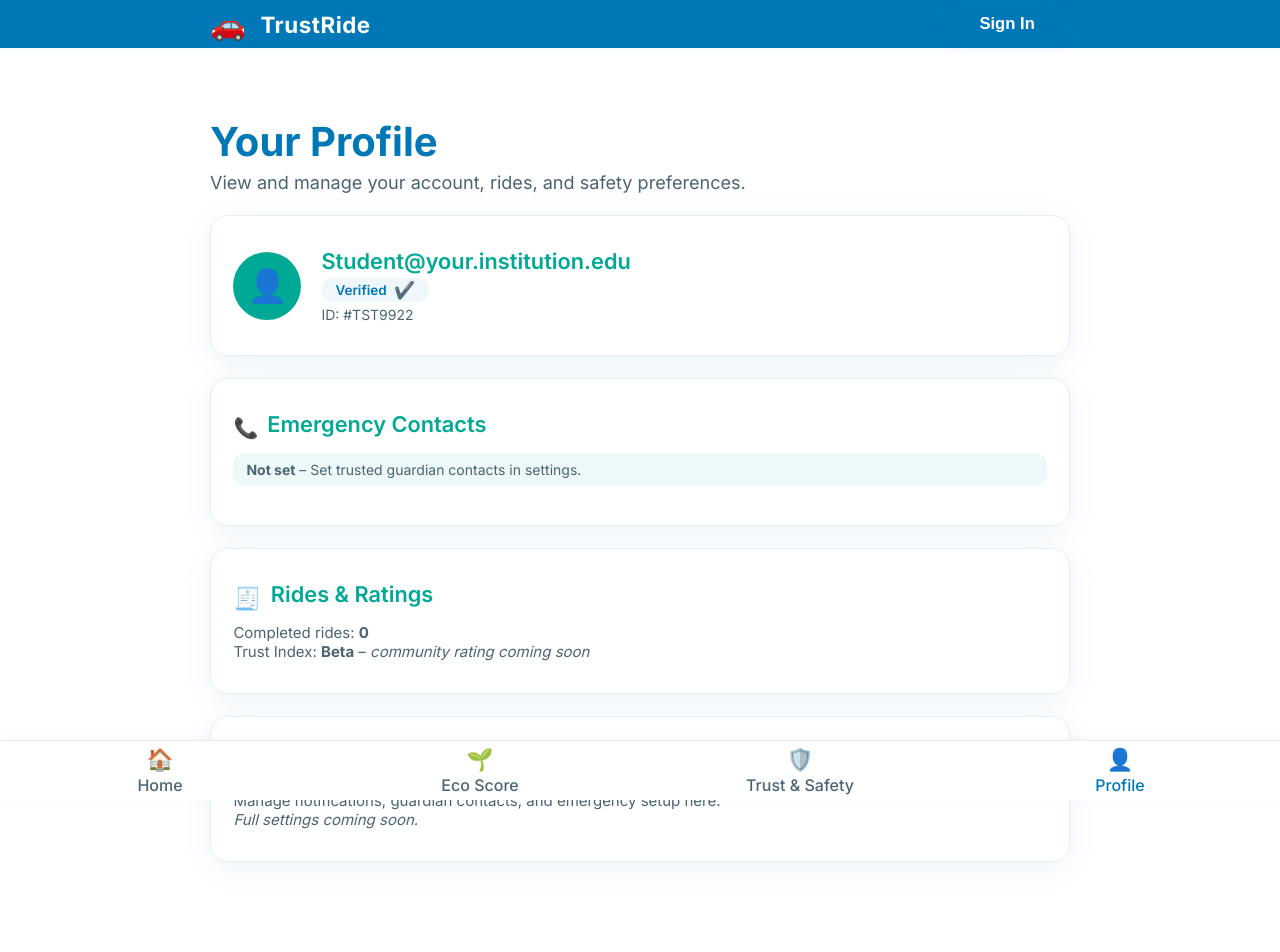
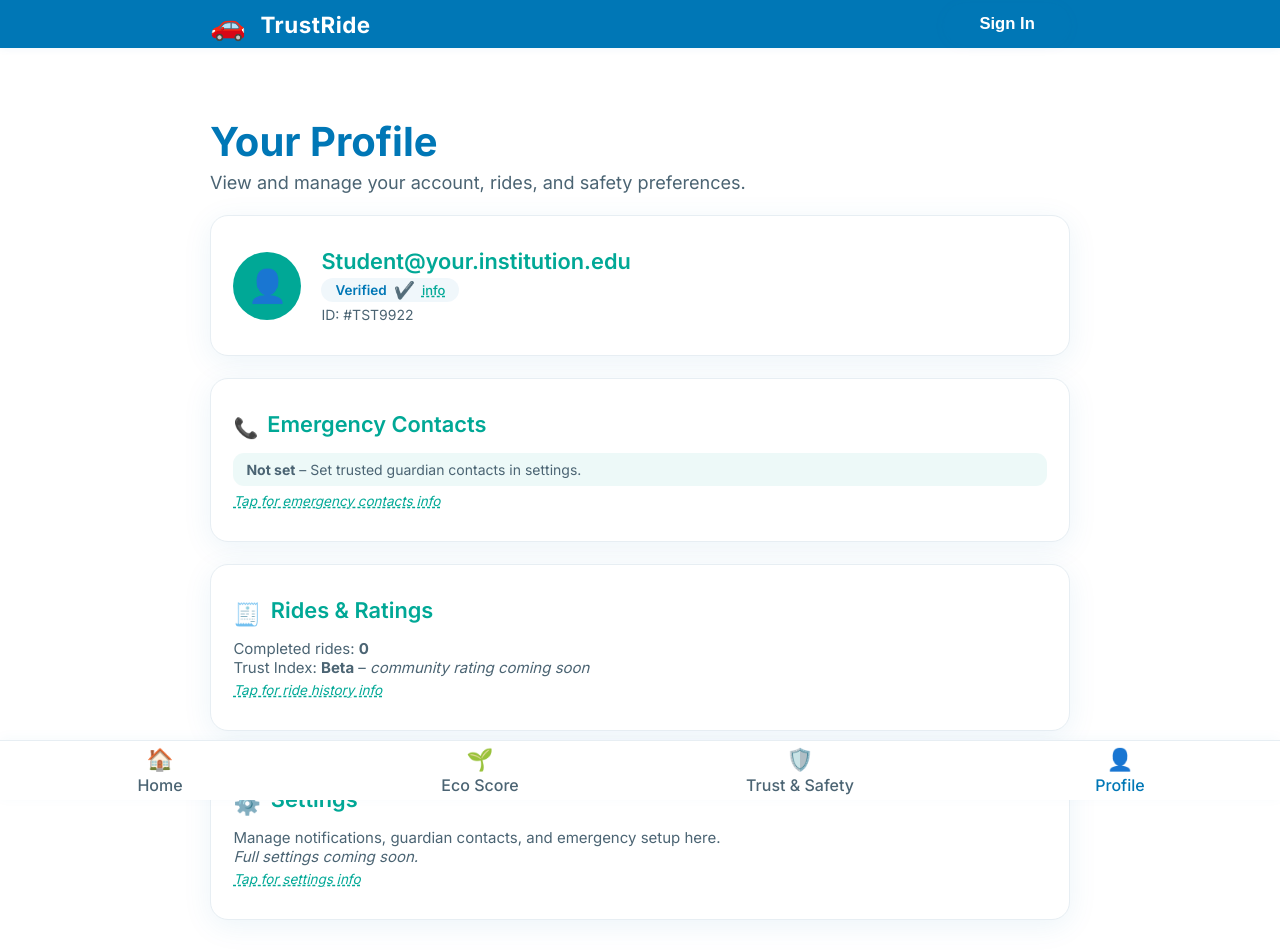
Before and after one commit to Workflow-Manager-admin/trustride-24573-2a3e8ce9, a React (Create React App) app in the folder trustride/: page /profile in a window 1280 px wide. Shown: the top 952 px of the page. Built offline with nearby package versions, Linux system fonts and the light colour scheme; the HTML template or start-up script is replaced by a standard one.

Commit message:
Auto-commit: Changes as of 2025-05-29T13:09:43.981885+00:00

```diff
--- a/trustride/src/screens/ProfileScreen.js
+++ b/trustride/src/screens/ProfileScreen.js
@@ -1,20 +1,95 @@
-import React from 'react';
+import React, { useState } from 'react';
 
 /**
  * PUBLIC_INTERFACE
  * Profile screen for TrustRide app –
  * Minimalist layout with rounded cards, profile, rides, emergency, and settings stubs.
- * Visual placeholders included for verified badge, emergency contacts, and ride/ratings.
+ * Visual placeholders included for verified badge, emergency contacts, completed rides, and settings.
+ * Now: all major sections are interactive (pop modal with stub info).
  */
-const ProfileScreen = () => (
+const ProfileScreen = () => {
+  const [modal, setModal] = useState(null); // 'verified', 'emergency', 'rides', 'settings'
+
+  // Modal rendering for placeholder feature info
+  const renderModal = () => {
+    if (!modal) return null;
+    let title = '';
+    let desc = '';
+    let emoji = '';
+    if (modal === 'verified') {
+      emoji = '✔️';
+      title = 'Verified Badge';
+      desc = "Your profile is institution verified. You'll see this badge once your email is confirmed by your university or company domain. All riders and drivers in TrustRide have verified credentials for maximum security.";
+    } else if (modal === 'emergency') {
+      emoji = '📞';
+      title = 'Emergency Contacts';
+      desc = 'Add trusted guardians, friends, or family members to be notified in case of emergencies. This feature will allow you to set up fast alerts and share real-time ride info with your chosen contacts.';
+    } else if (modal === 'rides') {
+      emoji = '🧾';
+      title = 'Completed Rides & Ratings';
+      desc = 'You will soon be able to view your ride history, download ride receipts, and track your community Trust Index based on your completed trips, punctuality, and feedback. Social rating system coming soon!';
+    } else if (modal === 'settings') {
+      emoji = '⚙️';
+      title = 'Settings & Preferences';
+      desc = 'All your notification preferences, emergency contacts, account management, and safety configuration options will be available in this section soon. Stay tuned for robust customization!';
+    }
+    return (
+      <div
+        style={{
+          position: 'fixed',
+          top: 0,
+          left: 0,
+          width: '100vw',
+          height: '100vh',
+          background: 'rgba(30,40,58,0.18)',
+          zIndex: 4000,
+          display: 'flex',
+          alignItems: 'center',
+          justifyContent: 'center',
+        }}
+      >
+        <div
+          style={{
+            background: '#fff',
+            borderRadius: 18,
+            minWidth: 290,
+            maxWidth: '94vw',
+            boxShadow: '0 6px 40px rgba(0,119,182, 0.12)',
+            padding: '2.1rem 1.4rem 1.2rem 1.4rem',
+            border: '1px solid var(--border-color)',
+            display: 'flex',
+            flexDirection: 'column',
+            alignItems: 'center',
+            position: 'relative',
+          }}
+        >
+          <span style={{ fontSize: 42, marginBottom: 11 }}>{emoji}</span>
+          <div className="heading-2" style={{ fontWeight: 700, fontSize: '1.17rem', marginBottom: 8 }}>{title}</div>
+          <div style={{ color: 'var(--text-secondary)', marginBottom: 16, textAlign: 'center', fontSize: 16 }}>
+            {desc}
+          </div>
+          <button
+            className="btn"
+            style={{ borderRadius: 32, padding: '11px 32px', fontSize: 15 }}
+            onClick={() => setModal(null)}
+          >
+            Close
+          </button>
+        </div>
+      </div>
+    );
+  };
+
+  return (
     <div className="container" style={{ paddingTop: 84, paddingBottom: 70 }}>
+      {renderModal()}
       <header>
         <h2 className="heading-1" style={{ marginBottom: 2 }}>Your Profile</h2>
         <p className="description" style={{ marginTop: 0, marginBottom: 18 }}>
           View and manage your account, rides, and safety preferences.
         </p>
       </header>
-    {/* Profile summary card */}
+      {/* Profile summary card – Verified badge is now clickable */}
       <section className="rounded-card" style={{ display: 'flex', alignItems: 'center', gap: 20, marginBottom: 22 }}>
         <div style={{
           background: 'var(--accent)',
@@ -31,7 +106,8 @@ const ProfileScreen = () => (
         </div>
         <div>
           <div className="heading-2" style={{ marginBottom: 4 }}>Student@your.institution.edu</div>
-        <div style={{
+          <div
+            style={{
               background: 'rgba(0,119,182,0.06)',
               color: 'var(--primary)',
               fontSize: 13.5,
@@ -41,16 +117,36 @@ const ProfileScreen = () => (
               marginBottom: 4,
               fontWeight: 600,
               display: 'flex',
-          alignItems: 'center'
-        }}>
+              alignItems: 'center',
+              cursor: 'pointer',
+              transition: 'box-shadow .14s',
+              outline: 'none'
+            }}
+            tabIndex={0}
+            role="button"
+            aria-label="Verified badge details"
+            onClick={() => setModal('verified')}
+            onKeyDown={e => (e.key === 'Enter' || e.key === ' ') && setModal('verified')}
+          >
             Verified
             <span role="img" aria-label="Verified Badge" style={{ marginLeft: 7, fontSize: 17 }}>✔️</span>
+            <span style={{
+              fontSize: 13, marginLeft: 7, textDecoration: 'underline dashed', color: 'var(--accent)', fontWeight: 500
+            }}>info</span>
           </div>
           <div style={{ color: 'var(--text-secondary)', fontSize: 14 }}>ID: #TST9922</div>
         </div>
       </section>
-    {/* Emergency contacts section */}
-    <section className="rounded-card" style={{ marginBottom: 22 }}>
+      {/* Emergency contacts section - now clickable */}
+      <section
+        className="rounded-card"
+        style={{ marginBottom: 22, cursor: 'pointer', outline: 'none', transition: 'box-shadow .14s' }}
+        tabIndex={0}
+        role="button"
+        aria-label="Show emergency contacts info"
+        onClick={() => setModal('emergency')}
+        onKeyDown={e => (e.key === 'Enter' || e.key === ' ') && setModal('emergency')}
+      >
         <div style={{ display: 'flex', alignItems: 'center', marginBottom: 8 }}>
           <span role="img" aria-label="Emergency Contacts" style={{ fontSize: 20, marginRight: 9 }}>📞</span>
           <span className="heading-2">Emergency Contacts</span>
@@ -66,9 +162,28 @@ const ProfileScreen = () => (
         }}>
           <div><b>Not set</b> – Set trusted guardian contacts in settings.</div>
         </div>
+        <div
+          style={{
+            fontSize: 13.5,
+            color: 'var(--accent)',
+            fontStyle: 'italic',
+            textDecoration: 'underline dashed',
+            marginTop: 3
+          }}
+        >
+          Tap for emergency contacts info
+        </div>
       </section>
-    {/* Rides & Ratings Stub */}
-    <section className="rounded-card" style={{ marginBottom: 22 }}>
+      {/* Rides & Ratings Stub – clickable */}
+      <section
+        className="rounded-card"
+        style={{ marginBottom: 22, cursor: 'pointer', outline: 'none', transition: 'box-shadow .14s' }}
+        tabIndex={0}
+        role="button"
+        aria-label="Show completed rides and rating info"
+        onClick={() => setModal('rides')}
+        onKeyDown={e => (e.key === 'Enter' || e.key === ' ') && setModal('rides')}
+      >
         <div style={{ display: 'flex', alignItems: 'center', marginBottom: 8 }}>
           <span role="img" aria-label="Ride History" style={{ fontSize: 22, marginRight: 10 }}>🧾</span>
           <span className="heading-2">Rides & Ratings</span>
@@ -77,9 +192,28 @@ const ProfileScreen = () => (
           Completed rides: <b>0</b><br />
           Trust Index: <b>Beta</b> – <span style={{ fontStyle: 'italic' }}>community rating coming soon</span>
         </div>
+        <div
+          style={{
+            fontSize: 13.5,
+            color: 'var(--accent)',
+            fontStyle: 'italic',
+            textDecoration: 'underline dashed',
+            marginTop: 5
+          }}
+        >
+          Tap for ride history info
+        </div>
       </section>
-    {/* Settings/Preferences Card */}
-    <section className="rounded-card">
+      {/* Settings/Preferences Card – clickable */}
+      <section
+        className="rounded-card"
+        style={{ cursor: 'pointer', outline: 'none', transition: 'box-shadow .14s' }}
+        tabIndex={0}
+        role="button"
+        aria-label="Open settings and preferences info"
+        onClick={() => setModal('settings')}
+        onKeyDown={e => (e.key === 'Enter' || e.key === ' ') && setModal('settings')}
+      >
         <div style={{ display: 'flex', alignItems: 'center', marginBottom: 8 }}>
           <span role="img" aria-label="Settings" style={{ fontSize: 22, marginRight: 10 }}>⚙️</span>
           <span className="heading-2">Settings</span>
@@ -88,8 +222,20 @@ const ProfileScreen = () => (
           Manage notifications, guardian contacts, and emergency setup here.<br />
           <span style={{ fontStyle: 'italic' }}>Full settings coming soon.</span>
         </div>
+        <div
+          style={{
+            fontSize: 13.5,
+            color: 'var(--accent)',
+            fontStyle: 'italic',
+            textDecoration: 'underline dashed',
+            marginTop: 5
+          }}
+        >
+          Tap for settings info
+        </div>
       </section>
     </div>
   );
+};
 
 export default ProfileScreen;
```
Also changed, not shown: 2 other files (tests, documents, lock files or other folders). Lines whose indentation alone changed are shown as unchanged.
